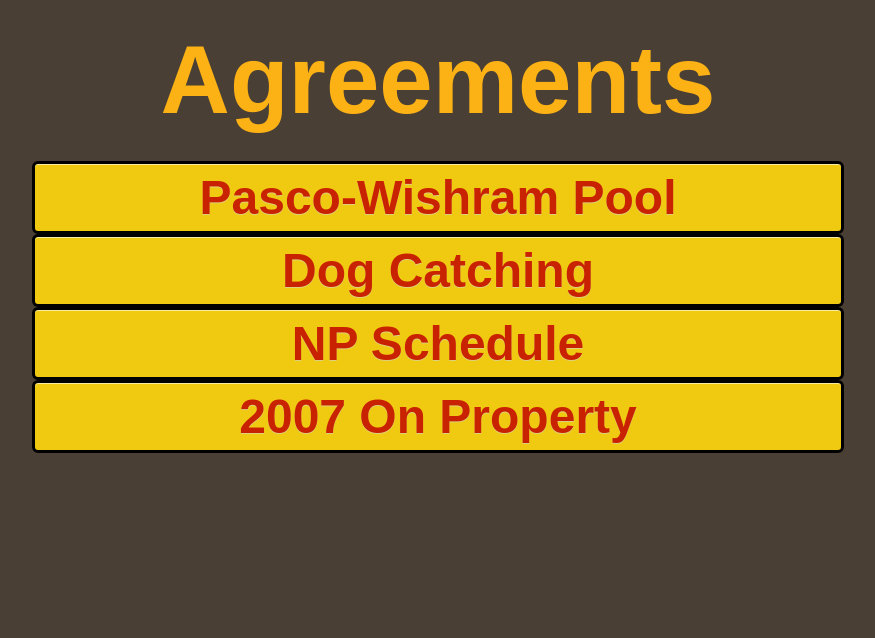
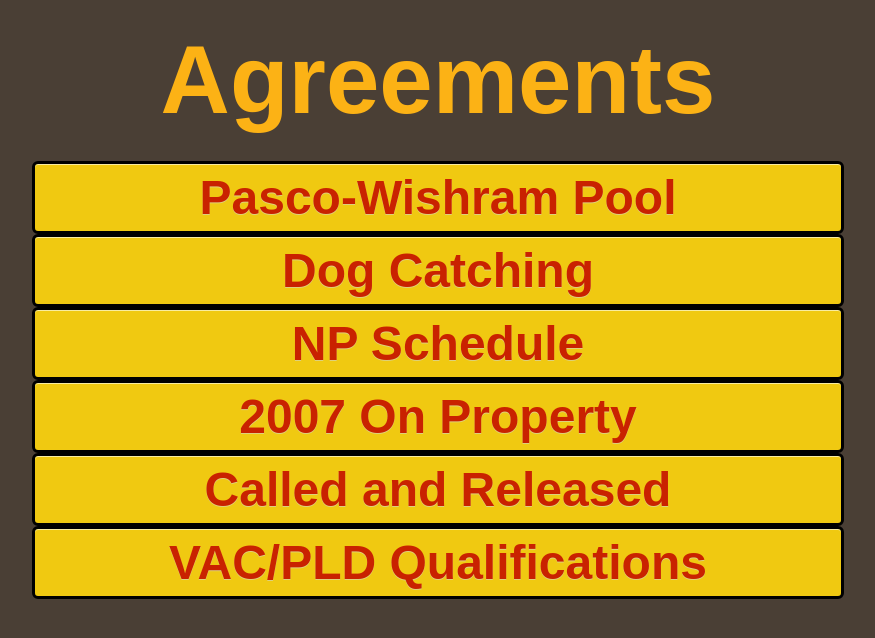
Before and after one commit to bazrat/402, a plain HTML site: page agreements.html in a window 1280 px wide. Shown: the whole page, without its empty margins (202-1077 px from the left). Drawn offline with Linux system fonts and the light colour scheme.

Commit message:
Add files via upload

```diff
--- a/agreements.html
+++ b/agreements.html
@@ -14,5 +14,7 @@
     <a class="agreements" href="agreements/dc.pdf">Dog Catching</a>
     <a class="agreements" href="agreements/np-schedule.pdf">NP Schedule</a>
     <a class="agreements" href="agreements/2007-on-property.pdf">2007 On Property</a>
+    <a class="agreements" href="agreements/called-released.pdf">Called and Released</a>
+    <a class="agreements" href="vac-pld-qualifications.pdf">VAC/PLD Qualifications</a>
   </body>
 </html>
```
Also changed, not shown: index.html (+1 -1 lines), 2 other files.
